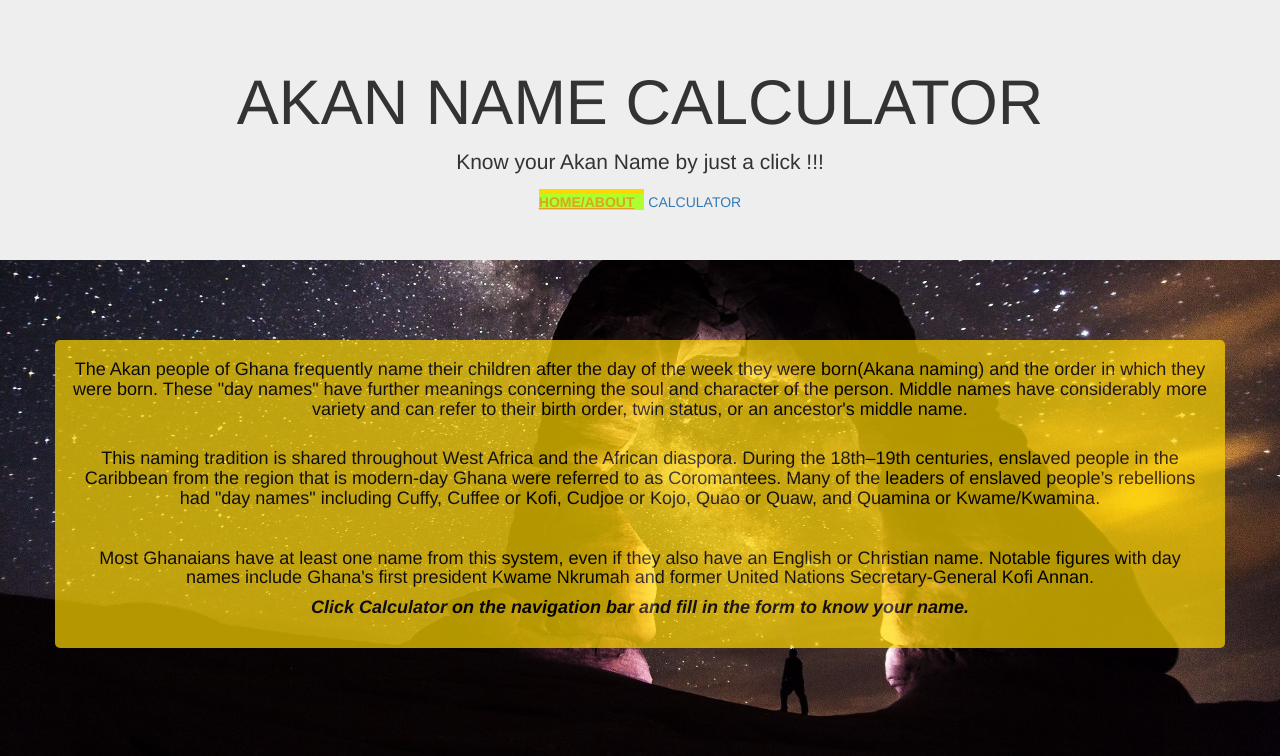
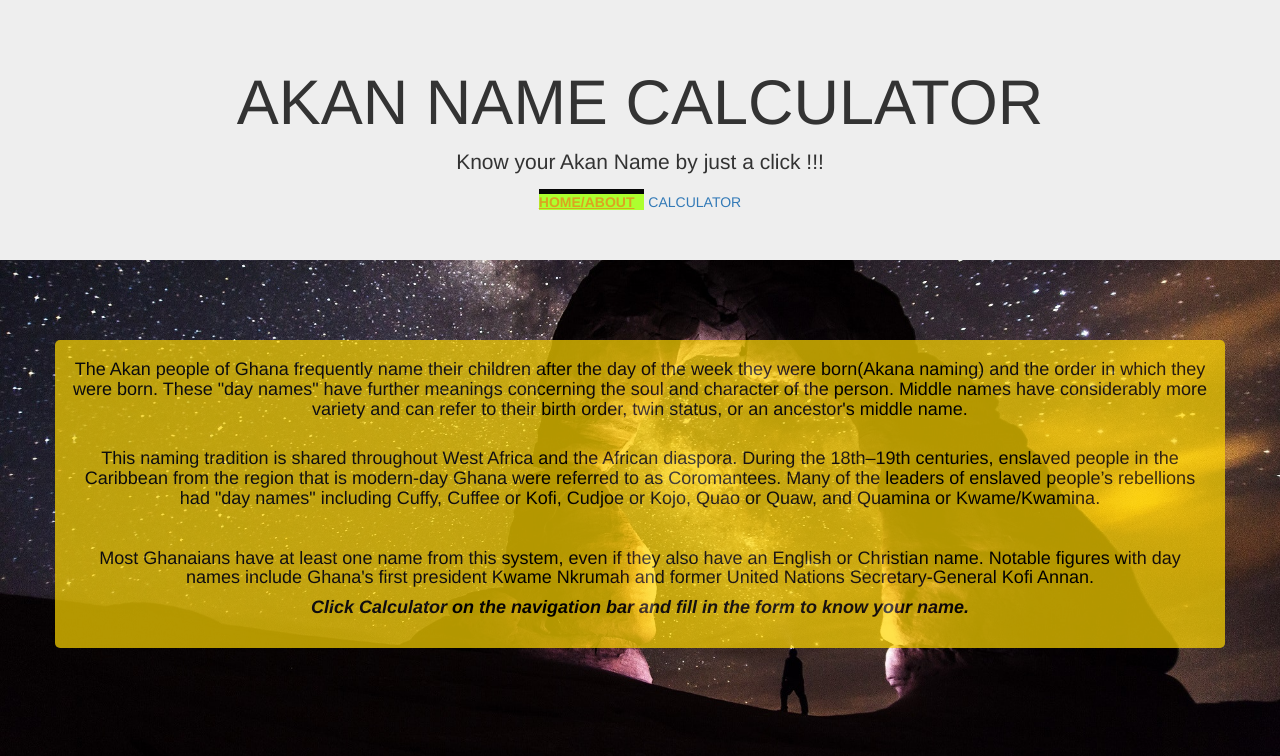
Before and after one commit to Rodgersouko/AKAN-NAMING, a plain HTML site: page index.html in a window 1280 px wide. In both pictures the pointer is over the link "HOME/ABOUT". Drawn offline with nearby package versions, Linux system fonts and the light colour scheme.

Commit message:
styled a:hover

```diff
--- a/styles.css
+++ b/styles.css
@@ -1,5 +1,5 @@
 a:hover{
-    border-top: 5px solid gold;
+    border-top: 5px solid rgb(5, 5, 5);
     background-color: greenyellow;
     color: black;
     padding-right: 10px;
```
